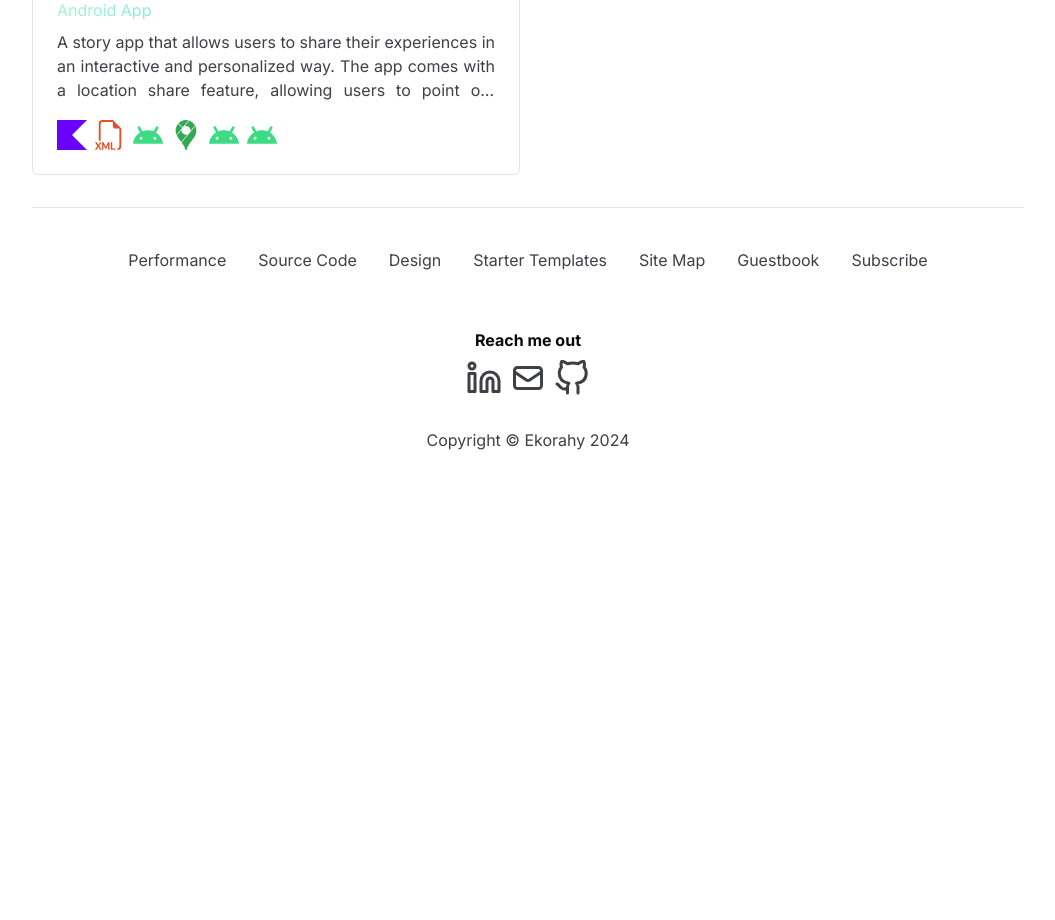
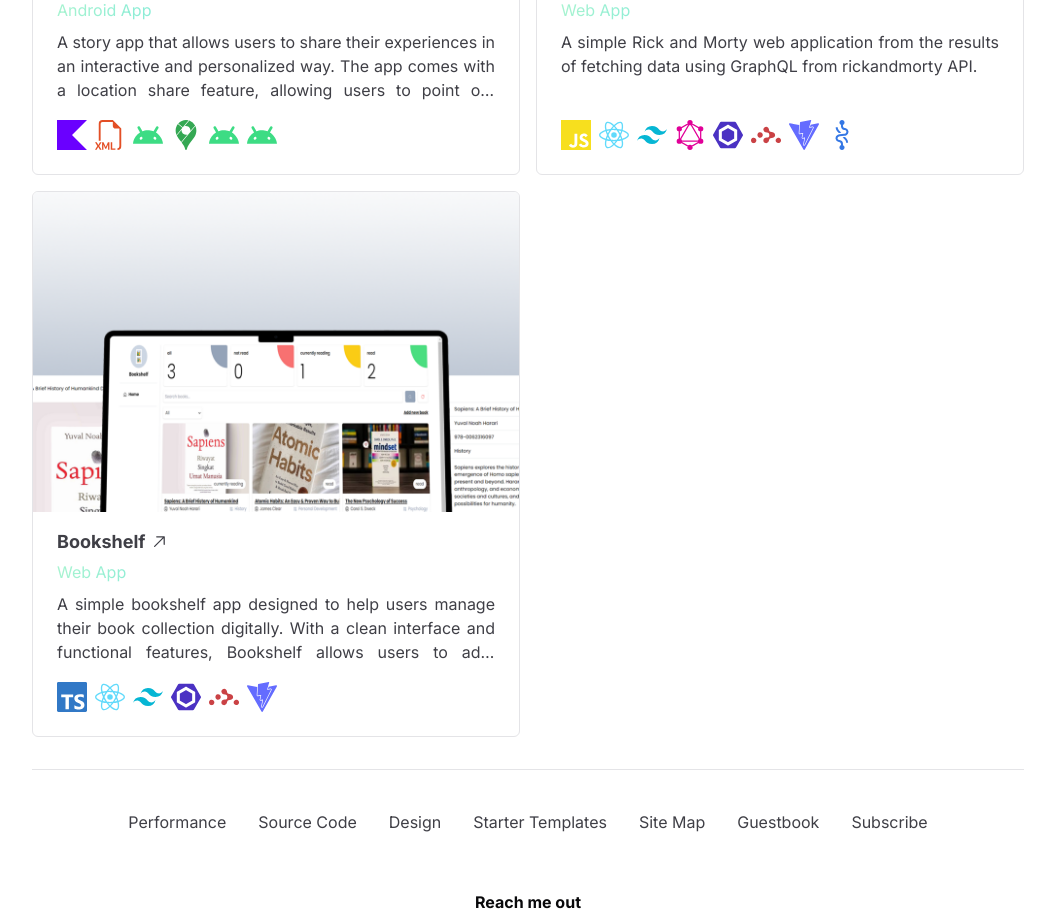
Before and after one commit to ekorahy/personal-website, a Next.js app: page /projects in a window 1280 px wide. Shown: the part 1700-2620 px from the top of the page, without its empty margins (224-1279 px from the left). Before the commit the page ends 2184 px from the top, so only its background shows below. Built offline with nearby package versions, Linux system fonts and the light colour scheme.

Commit message:
feat(projects): update projects data

```diff
--- a/src/data/local/projects.tsx
+++ b/src/data/local/projects.tsx
@@ -13,6 +13,9 @@ import {
   SiVitest,
   SiAndroid,
   SiGithub,
+  SiTypescript,
+  SiGraphql,
+  SiRecoil,
 } from "react-icons/si";
 
 export const projects = [
@@ -345,4 +348,129 @@ export const projects = [
     linkDemo: "-",
     linkRepo: "https://github.com/ekorahy/StoryApp",
   },
+  {
+    id: "project-6",
+    name: "RickAndMorty",
+    category: "Web App",
+    image: "/projects/project_6.png",
+    description:
+      "A simple Rick and Morty web application from the results of fetching data using GraphQL from rickandmorty API.",
+    techStack: [
+      {
+        id: "tect-project-1",
+        name: "Javascript",
+        logo: <SiJavascript />,
+        color: "#F7DF1E",
+      },
+      {
+        id: "tect-project-2",
+        name: "React.js",
+        logo: <SiReact />,
+        color: "#61DAFB",
+      },
+      {
+        id: "tect-project-3",
+        name: "Tailwind",
+        logo: <SiTailwindcss />,
+        color: "#06B6D4",
+      },
+      {
+        id: "tect-project-4",
+        name: "GraphQL",
+        logo: <SiGraphql />,
+        color: "#E10098",
+      },
+      {
+        id: "tech-project-5",
+        name: "Eslint",
+        logo: <SiEslint />,
+        color: "#4B32C3",
+      },
+      {
+        id: "tect-project-6",
+        name: "React Router",
+        logo: <SiReactrouter />,
+        color: "#CA4245",
+      },
+      {
+        id: "tect-project-7",
+        name: "Vite",
+        logo: <SiVite />,
+        color: "#646CFF",
+      },
+      {
+        id: "tect-project-8",
+        name: "Recoil.js",
+        logo: <SiRecoil />,
+        color: "#3578E5",
+      },
+    ],
+    features: [
+      "View Characters List",
+      "Pagination for Characters List",
+      "View Character Detail",
+      "Assign Character to Location",
+      "View Character by Location",
+    ],
+    isDemo: true,
+    linkDemo: "https://rickandmorty-ekorahy.vercel.app/",
+    linkRepo: "https://github.com/ekorahy/RickAndMorty",
+  },
+  {
+    id: "project-7",
+    name: "Bookshelf",
+    category: "Web App",
+    image: "/projects/project_7.png",
+    description:
+      "A simple bookshelf app designed to help users manage their book collection digitally. With a clean interface and functional features, Bookshelf allows users to add, search, and manage their books with ease.",
+    techStack: [
+      {
+        id: "tect-project-1",
+        name: "TypeScript",
+        logo: <SiTypescript />,
+        color: "#3178C6",
+      },
+      {
+        id: "tect-project-2",
+        name: "React.js",
+        logo: <SiReact />,
+        color: "#61DAFB",
+      },
+      {
+        id: "tect-project-3",
+        name: "Tailwind",
+        logo: <SiTailwindcss />,
+        color: "#06B6D4",
+      },
+      {
+        id: "tech-project-5",
+        name: "Eslint",
+        logo: <SiEslint />,
+        color: "#4B32C3",
+      },
+      {
+        id: "tect-project-6",
+        name: "React Router",
+        logo: <SiReactrouter />,
+        color: "#CA4245",
+      },
+      {
+        id: "tect-project-7",
+        name: "Vite",
+        logo: <SiVite />,
+        color: "#646CFF",
+      },
+    ],
+    features: [
+      "View Books based on Status (All, Not Read, Currently Read, and Read)",
+      "Search Books",
+      "Create Book (save in local storage)",
+      "View Book Details",
+      "Change Status Book",
+      "Delete Book",
+    ],
+    isDemo: true,
+    linkDemo: "https://bookshelf-ekorahy.vercel.app/",
+    linkRepo: "https://github.com/ekorahy/Bookshelf",
+  },
 ];
```
Also changed, not shown: public/projects/project_6.png (added), public/projects/project_7.png (added).
